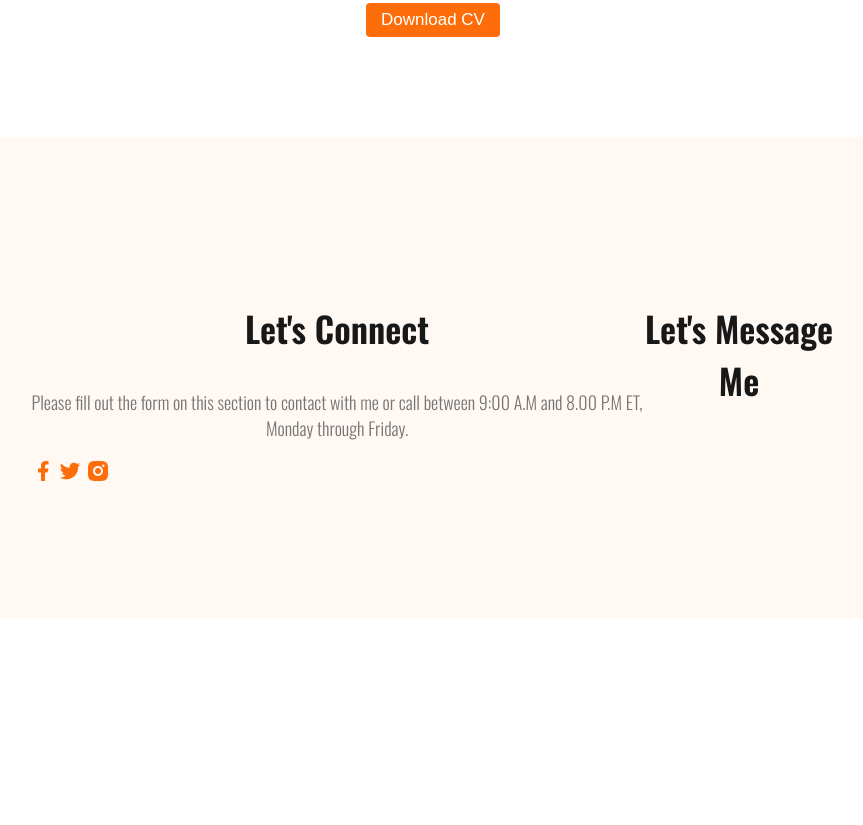
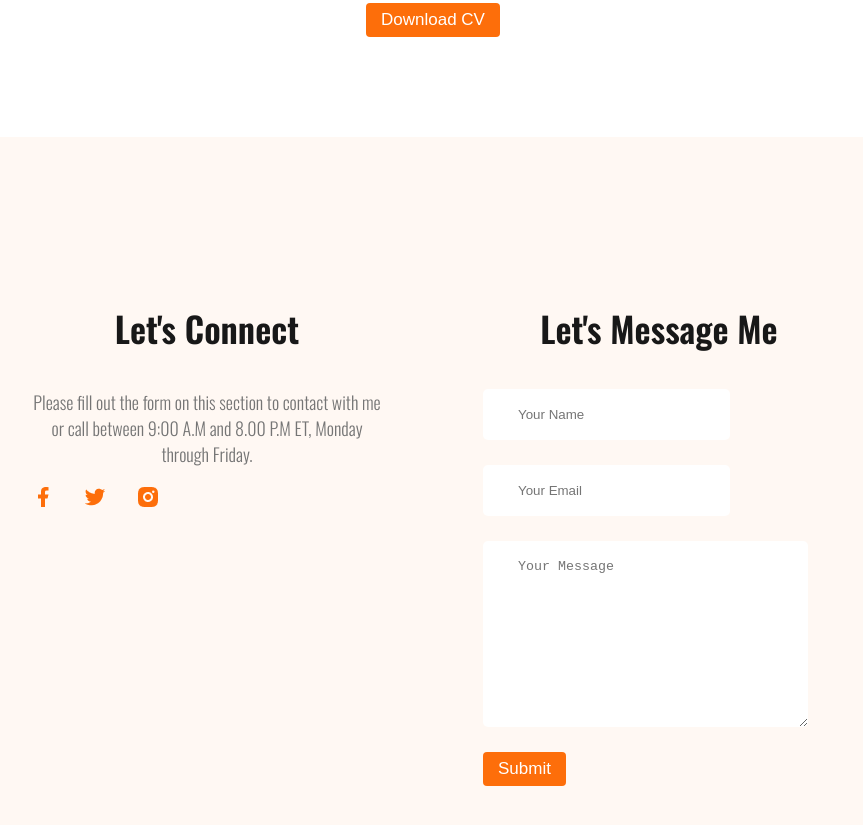
Before and after one commit to RaseLake/my-portfolio-sample, a plain HTML site: page index.html in a window 1280 px wide. Shown: the part 2988-3813 px from the top of the page, without its empty margins (207-1070 px from the left). Before the commit the page ends 3614 px from the top, so only its background shows below. Drawn offline with nearby package versions, Linux system fonts and the light colour scheme.

Commit message:
completed

```diff
--- a/index.html
+++ b/index.html
@@ -211,8 +211,13 @@
             <h3 class="section-title">
                 Let's Message Me
             </h3>
+            <form class="contact" action="">
+                <input type="text" placeholder="Your Name">
+                <input type="email" placeholder="Your Email" id="">
+                <textarea name="" placeholder="Your Message" id="" cols="30" rows="10"></textarea>
+                <input class="btn-primary" type="submit" value="Submit">
+            </form>
         </div>
-
     </footer>
 </body>
 
--- a/styles.css
+++ b/styles.css
@@ -203,7 +203,25 @@ margin-bottom: 10px;
 /* footer style */
 footer{
     display: flex;
+    gap: 100px;
     background: #fff8f3;
     padding: 130px 230px;
     margin-top: 100px;
 }
+ .footer-column{
+    width: 50%;
+ }
+ .social-links a{
+    margin-right: 25px;
+ }
+ .contact input[type="text"], .contact input[type="email"],  textarea{
+    display: block;
+    margin-top: 20px;
+    margin-bottom: 25px;
+    padding: 18px 35px;
+    color: #757575;
+    border-radius: 5px;
+    background: #FFF;
+    border: 0;
+ }
+ .contact input
```
